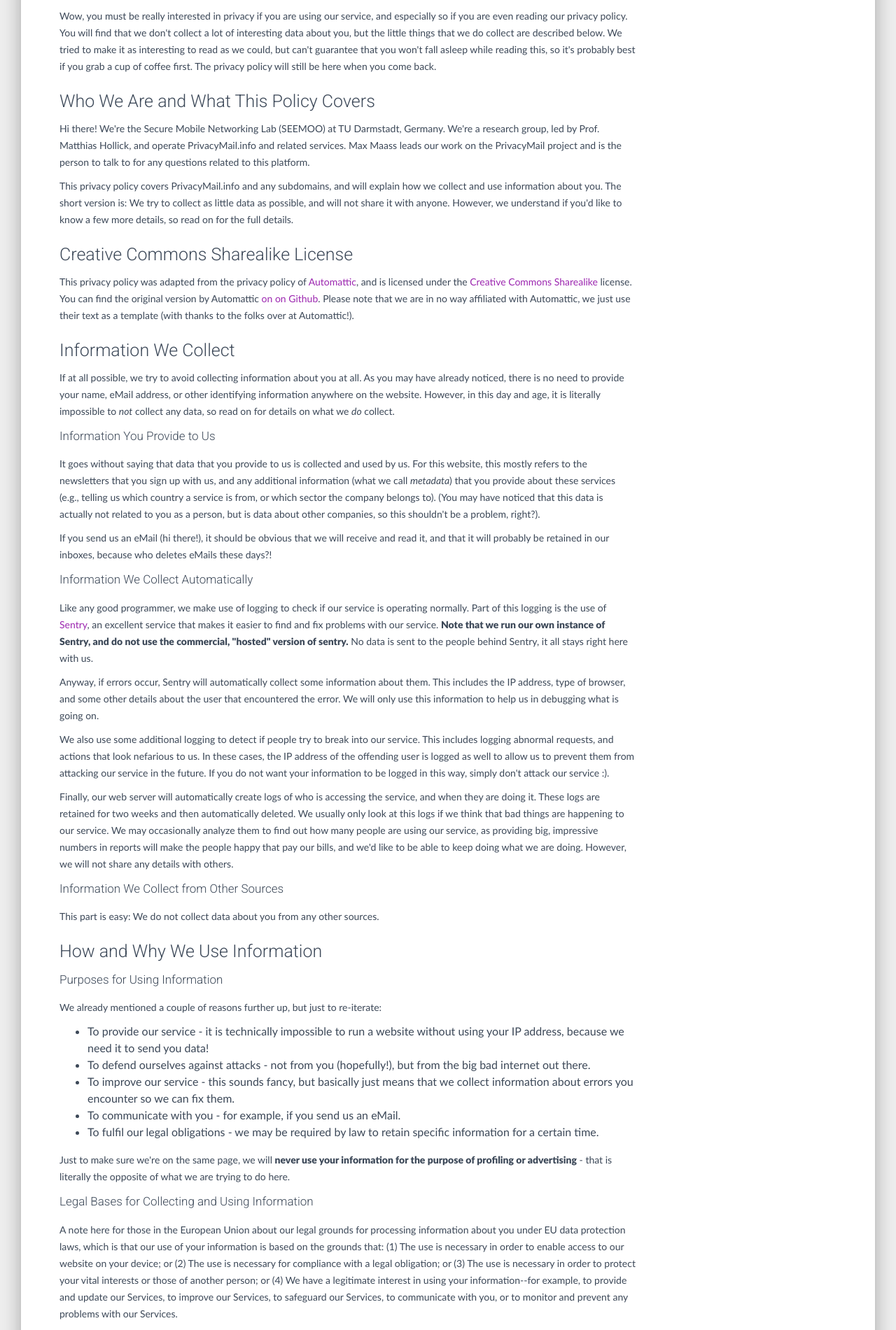
After one commit to privacymail/PrivacyMail, a Django app: template privacymail/identity/templates/privacy.html in a window 1280 px wide. The commit adds this page. Shown: the part 393-2294 px from the top of the page at 70% size. Run offline with Django 3.2, Linux system fonts and the light colour scheme; the template is opened without the code that fills it, so the values that code supplies are empty; some libraries are stand-ins or nearby versions.

Commit message:
[Policy] Add privacy policy

```diff
--- a/privacymail/identity/templates/footer.html
+++ b/privacymail/identity/templates/footer.html
@@ -4,7 +4,7 @@
     	<nav class="float-left">
         	<ul>
           		<li><a href="{% url 'Imprint' %}">{% trans 'Imprint' %}</a></li>
-          		<li><a href="#">{% trans 'Privacy' %}</a></li>
+          		<li><a href="{% url 'PrivacyPolicy' %}">{% trans 'Privacy Policy' %}</a></li>
         	</ul>
     	</nav>
         <div class="copyright float-right">
--- /dev/null
+++ b/privacymail/identity/templates/privacy.html
@@ -0,0 +1,126 @@
+{% extends 'base.html' %}
+{% load static %}
+{% load i18n %}
+
+{% block title %}
+Privacy Policy - PrivacyMail
+{% endblock %}
+
+{% block page %}
+<div class="page-header header-filter" data-parallax="true" style="background-image: url('{% static 'img/letter.jpg' %}');"></div>
+<div class="main main-raised">
+    <div class="profile-content">
+        <div class="container">
+            <div class="row">
+                <div class="col-md-9">
+                    <h2 class="text-left">Privacy Policy</h2>
+                    <p>Wow, you must be really interested in privacy if you are using our service, and especially so if you are even reading our privacy policy. You will find that we don't collect a lot of interesting data about you, but the little things that we do collect are described below. We tried to make it as interesting to read as we could, but can't guarantee that you won't fall asleep while reading this, so it's probably best if you grab a cup of coffee first. The privacy policy will still be here when you come back.</p>
+
+                    <h3> Who We Are and What This Policy Covers</h3>
+                    <p>Hi there! We're the Secure Mobile Networking Lab (SEEMOO) at TU Darmstadt, Germany. We're a research group, led by Prof. Matthias Hollick, and operate PrivacyMail.info and related services. Max Maass leads our work on the PrivacyMail project and is the person to talk to for any questions related to this platform.</p>
+
+                    <p>This privacy policy covers PrivacyMail.info and any subdomains, and will explain how we collect and use information about you. The short version is: We try to collect as little data as possible, and will not share it with anyone. However, we understand if you'd like to know a few more details, so read on for the full details.</p>
+
+
+                    <h3> Creative Commons Sharealike License</h3>
+                    <p>This privacy policy was adapted from the privacy policy of <a href="https://automattic.com/" target="blank">Automattic</a>, and is licensed under the <a href="https://creativecommons.org/licenses/by-sa/4.0/" target="blank">Creative Commons Sharealike</a> license. You can find the original version by Automattic <a href="https://github.com/Automattic/legalmattic" target="blank">on on Github</a>. Please note that we are in no way affiliated with Automattic, we just use their text as a template (with thanks to the folks over at Automattic!).</p>
+
+
+                    <h3> Information We Collect</h3>
+                    <p>If at all possible, we try to avoid collecting information about you at all. As you may have already noticed, there is no need to provide your name, eMail address, or other identifying information anywhere on the website. However, in this day and age, it is literally impossible to <em>not</em> collect any data, so read on for details on what we <em>do</em> collect.</p>
+
+
+                    <h5> Information You Provide to Us</h5>
+                    <p>It goes without saying that data that you provide to us is collected and used by us. For this website, this mostly refers to the newsletters that you sign up with us, and any additional information (what we call <em>metadata</em>) that you provide about these services (e.g., telling us which country a service is from, or which sector the company belongs to). (You may have noticed that this data is actually not related to you as a person, but is data about other companies, so this shouldn't be a problem, right?).</p>
+
+                    <p>If you send us an eMail (hi there!), it should be obvious that we will receive and read it, and that it will probably be retained in our inboxes, because who deletes eMails these days?!</p>
+
+
+                    <h5> Information We Collect Automatically</h5>
+                    <p>Like any good programmer, we make use of logging to check if our service is operating normally. Part of this logging is the use of <a href="https://github.com/getsentry/sentry" target="blank">Sentry</a>, an excellent service that makes it easier to find and fix problems with our service. <b>Note that we run our own instance of Sentry, and do not use the commercial, "hosted" version of sentry.</b> No data is sent to the people behind Sentry, it all stays right here with us.</p>
+
+                    <p>Anyway, if errors occur, Sentry will automatically collect some information about them. This includes the IP address, type of browser, and some other details about the user that encountered the error. We will only use this information to help us in debugging what is going on.</p>
+
+                    <p>We also use some additional logging to detect if people try to break into our service. This includes logging abnormal requests, and actions that look nefarious to us. In these cases, the IP address of the offending user is logged as well to allow us to prevent them from attacking our service in the future. If you do not want your information to be logged in this way, simply don't attack our service :).</p>
+
+                    <p>Finally, our web server will automatically create logs of who is accessing the service, and when they are doing it. These logs are retained for two weeks and then automatically deleted. We usually only look at this logs if we think that bad things are happening to our service. We may occasionally analyze them to find out how many people are using our service, as providing big, impressive numbers in reports will make the people happy that pay our bills, and we'd like to be able to keep doing what we are doing. However, we will not share any details with others.</p>
+
+
+                    <h5> Information We Collect from Other Sources</h5>
+                    <p>This part is easy: We do not collect data about you from any other sources.</p>
+
+                    <h3> How and Why We Use Information</h3>
+
+                    <h5> Purposes for Using Information</h5>
+                    <p>We already mentioned a couple of reasons further up, but just to re-iterate:</p>
+                    <ul>
+                        <li>To provide our service - it is technically impossible to run a website without using your IP address, because we need it to send you data!</li>
+                        <li>To defend ourselves against attacks - not from you (hopefully!), but from the big bad internet out there.</li>
+                        <li>To improve our service - this sounds fancy, but basically just means that we collect information about errors you encounter so we can fix them.</li>
+                        <li>To communicate with you - for example, if you send us an eMail.</li>
+                        <li>To fulfil our legal obligations - we may be required by law to retain specific information for a certain time.</li>
+                    </ul>
+
+                    <p>Just to make sure we're on the same page, we will <b>never use your information for the purpose of profiling or advertising</b> - that is literally the opposite of what we are trying to do here.</p>
+
+
+                    <h5> Legal Bases for Collecting and Using Information</h5>
+                    <p>A note here for those in the European Union about our legal grounds for processing information about you under EU data protection laws, which is that our use of your information is based on the grounds that: (1) The use is necessary in order to enable access to our website on your device; or (2) The use is necessary for compliance with a legal obligation; or (3) The use is necessary in order to protect your vital interests or those of another person; or (4) We have a legitimate interest in using your information--for example, to provide and update our Services, to improve our Services, to safeguard our Services, to communicate with you, or to monitor and prevent any problems with our Services.</p>
+
+                    <p>Phew. That was some serious legalese, but you asked.</p>
+
+                    <h3> Sharing Information</h3>
+
+                    <h5> How We Share Information</h5>
+                    <p>As you know by now, we do not collect a lot of information about you. The little that we do collect, we will never sell to others, and only share it under the limited circumstances spelled out below:</p>
+
+                    <ul>
+                        <li><b>Members of the team:</b> Members of the PrivacyMail team may access your information while they are trying to fix a problem with the service or prevent abuse.</li>
+                        <li><b>Legal and Regulatory Requirements:</b> We may disclose information about you in response to a subpoena, court order, or other governmental request. We have no idea why they would ever want to do this, but it is a possibility we can't totally rule out.</li>
+                        <li><b>Aggregated or De-Identified Information:</b> We may publish aggregate statistics about the use of our Services, e.g. by boasting about the thousands of people using our service to impress the people that pay our bills.</li>
+                    </ul>
+
+
+                    <h5> Information Shared Publicly</h5>
+                    <p>For the sake of avoiding misunderstandings: All of the above applies to information related to you, the user. Information about the companies whose newsletters we analyze on this platform may be shared much more widely (starting with the fact that we publish it on our website for everyone to see). However, we figure that this should be fine with you, as it does not impact you personally.</p>
+
+                    <h3> How Long We Keep Information</h3>
+                    <p>We generally discard information about you when we no longer need the information for the purposes for which we collect and use it--which are described in the section above on How and Why We Use Information--and we are not legally required to continue to keep it. For example, we keep the web server logs that record information about a visitor to our website, such as the visitor’s IP address, browser type, and operating system, for approximately 14 days. We retain the logs for this period of time in order to, among other things, investigate issues if something goes wrong on one of our websites, or occasionaly analyze traffic to find out how many people are using our service.</p>
+
+
+                    <h3> Security</h3>
+                    <p>We take reasonable steps to protect the information in our custody. However, in the end, it's the internet we're talking about - the only 100% secure way to own a server is to never connect it to a power outlet, let alone the internet, and that would help no one.</p>
+
+                    <h3> Choices</h3>
+                    <p>To be honest, your choices here are pretty limited - you can choose not to use our service, but since we don't collect a lot of information, and what we do collect is collected automatically, we cannot change these things for individual users, sorry.</p>
+
+                    <h3> Your Rights</h3>
+                    <p>If you are located in certain countries, including those that fall under the scope of the European General Data Protection Regulation (AKA the “GDPR”), data protection laws give you rights with respect to your personal data, subject to any exemptions provided by the law, including the rights to:</p>
+
+                    <ul>
+                        <li>Request access to your personal data;</li>
+                        <li>Request correction or deletion of your personal data;</li>
+                        <li>Object to our use and processing of your personal data;</li>
+                        <li>Request that we limit our use and processing of your personal data; and</li>
+                        <li>Request portability of your personal data.</li>
+                    </ul>
+
+                    <p>The only personal identifier we will ever have about you is your IP address. If you want to know what we have saved about you, please contact us, stating your public IP address and the time you used the website, and we'll check what we have on file.</p>
+
+
+                    <h3> Controllers and Responsible Parties</h3>
+                    <p>This website is operated by the Secure Mobile Networking Lab, Technische Universität Darmstadt, Mornewegstr. 32, 64293 Darmstadt, Germany.</p>
+
+                    <h3> How to Reach Us</h3>
+                    <p>If you have any questions or want to say hi, feel free to reach out. For the moment, it's probably best if you contact Max Maass directly at mmaass [at] seemoo.tu-darmstadt.de.</p>
+
+                    <h3> Privacy Policy Changes</h3>
+                    <p>We may change this privacy policy in the future. Considering that we're doing research on online privacy, it is fairly unlikely that we will add anything you may disagree with, but we still encourage you to check back from time to time to ensure that we haven't secretly turned evil. As we do not have your eMail address, we will not send you eMail notifications about these updates, sorry (but if we did, they would not include any trackers!).</p>
+
+                    <p>You've made it to the end of the privacy policy. Congratulations, and thank you for reading!</p>
+                </div>
+            </div>
+        </div>
+    </div>
+</div>
+{% endblock %}
--- a/privacymail/identity/views.py
+++ b/privacymail/identity/views.py
@@ -249,3 +249,8 @@ class FaqView(View):
 class ImprintView(View):
     def get(self, request, *args, **kwargs):
         return render(request, 'imprint.html')
+
+
+class PrivacyPolicyView(View):
+    def get(self, request, *args, **kwargs):
+        return render(request, 'privacy.html')
--- a/privacymail/privacymail/urls.py
+++ b/privacymail/privacymail/urls.py
@@ -31,6 +31,7 @@ urlpatterns = [
     path('', HomeView.as_view(), name='Home'),
     path('faq/', FaqView.as_view(), name="FAQ"),
     path('imprint/', ImprintView.as_view(), name="Imprint"),
+    path('privacy/', PrivacyPolicyView.as_view(), name="PrivacyPolicy")
     # FIXME: This currently allows anyone to access silk without auth
     # This is a terrible idea and HAS to be changed before release.
     # re_path(r'^silk/', include('silk.urls', namespace='silk'))
```
